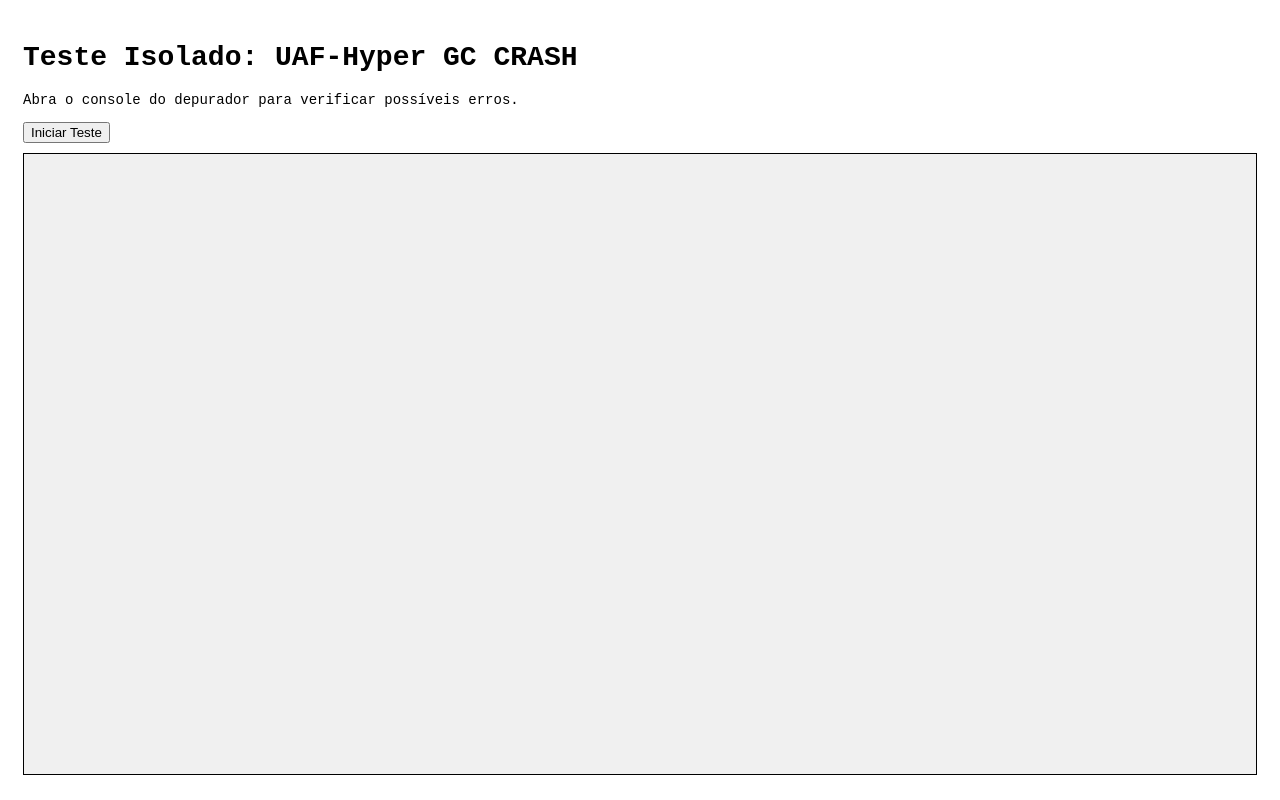
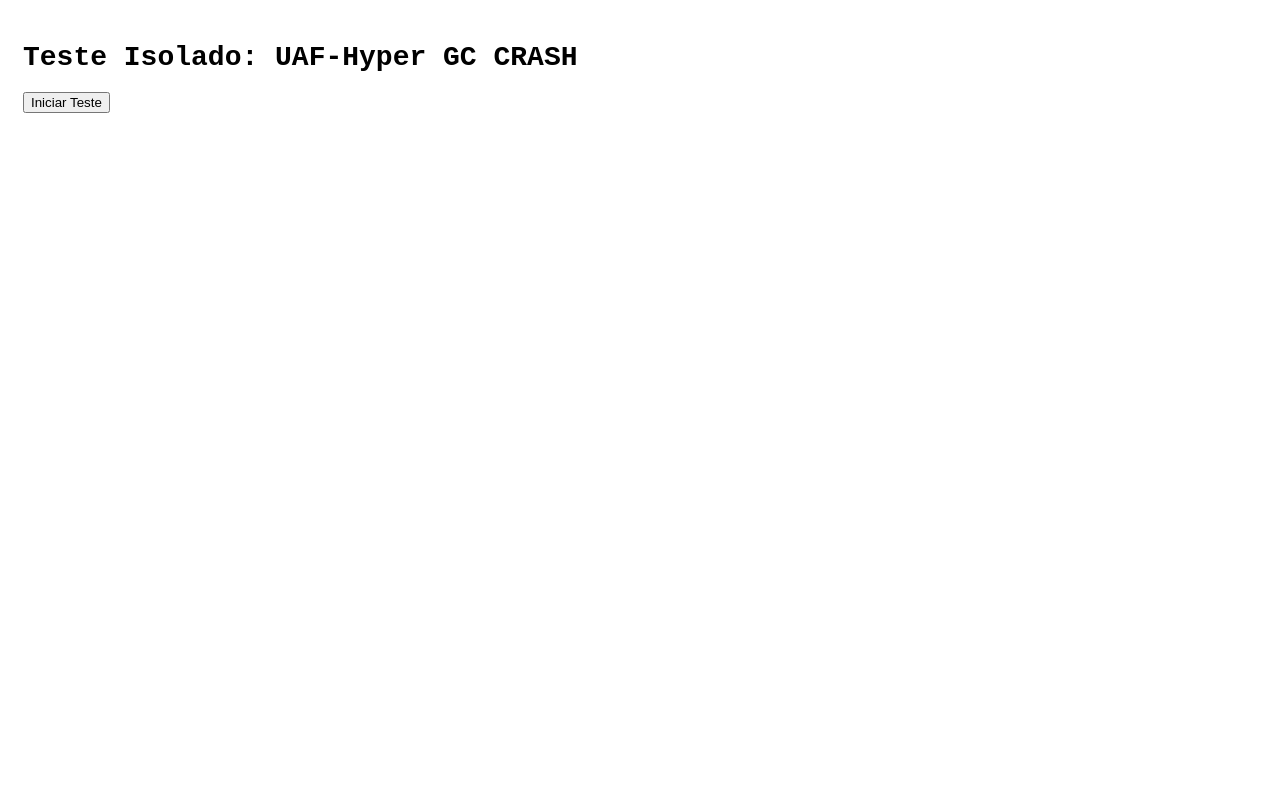
Before and after one commit to Leandrobts/UAF, a plain HTML site: page index.html in a window 1280 px wide. Drawn offline with Linux system fonts and the light colour scheme.

Commit message:
Update title and remove output section from HTML
Removed advanced output section and updated title.

```diff
--- a/index.html
+++ b/index.html
@@ -2,7 +2,7 @@
 <html>
 <head>
     <meta charset="UTF-8">
-    <title>Isolated Test - UAF GC CRASH (Enxuto)</title>
+    <title>Isolated Test - UAF GC CRASH</title>
     <style>
         body {
             background: #FFFFFF;
@@ -11,16 +11,7 @@
             padding: 15px;
             font-size: 14px;
         }
-        #output-advanced {
-            background: #F0F0F0;
-            border: 1px solid #000000;
-            padding: 10px;
-            height: 75vh;
-            overflow-y: auto;
-            white-space: pre-wrap;
-            margin-top: 10px;
-            color: #000000;
-        }
+
         .log-info { color: #0000AA; }
         .log-test { color: #000000; font-weight: bold; }
         .log-vuln { color: #DD0000; font-weight: bold; }
@@ -32,7 +23,6 @@
 </head>
 <body>
     <h1>Teste Isolado: UAF-Hyper GC CRASH</h1>
-    <p>Abra o console do depurador para verificar possíveis erros.</p>
     <button id="runIsolatedTestBtn">Iniciar Teste</button>
     <div id="output-advanced"></div>
 
```
